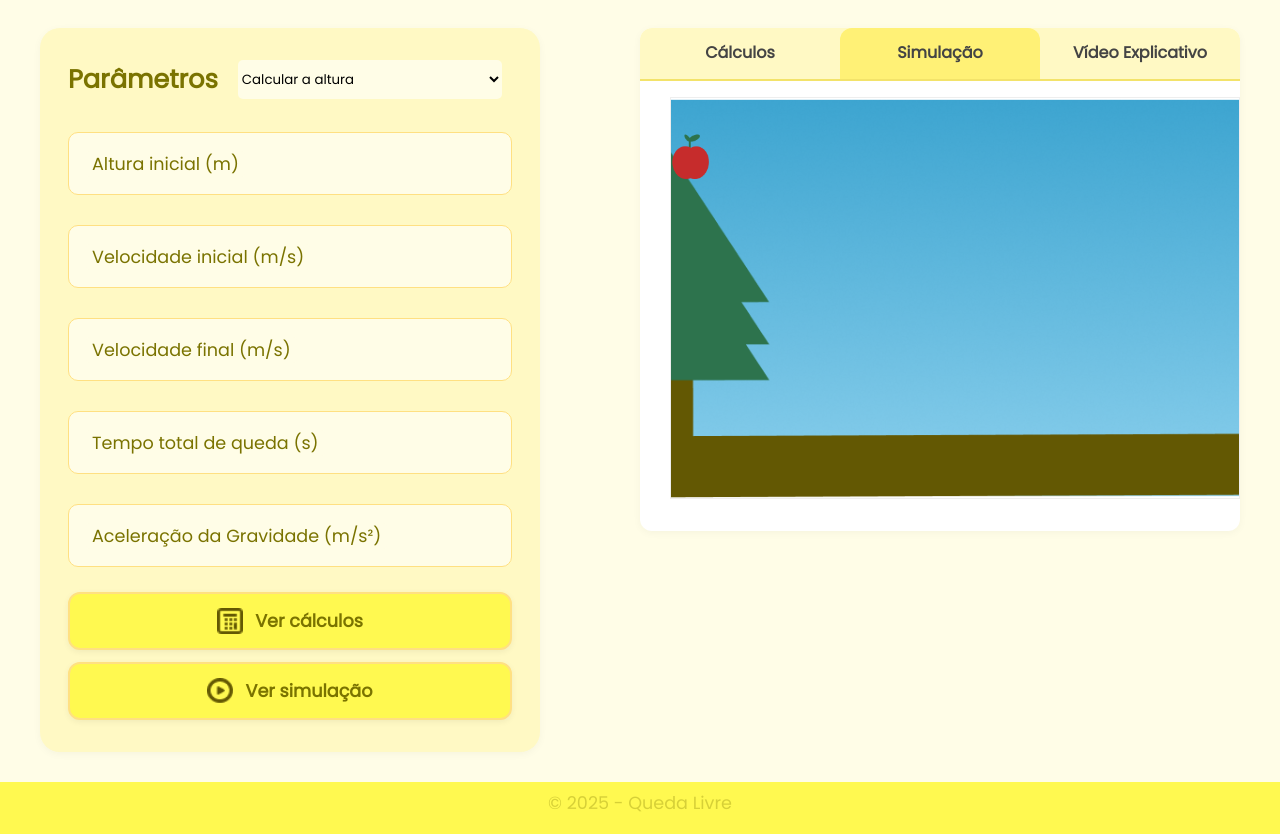
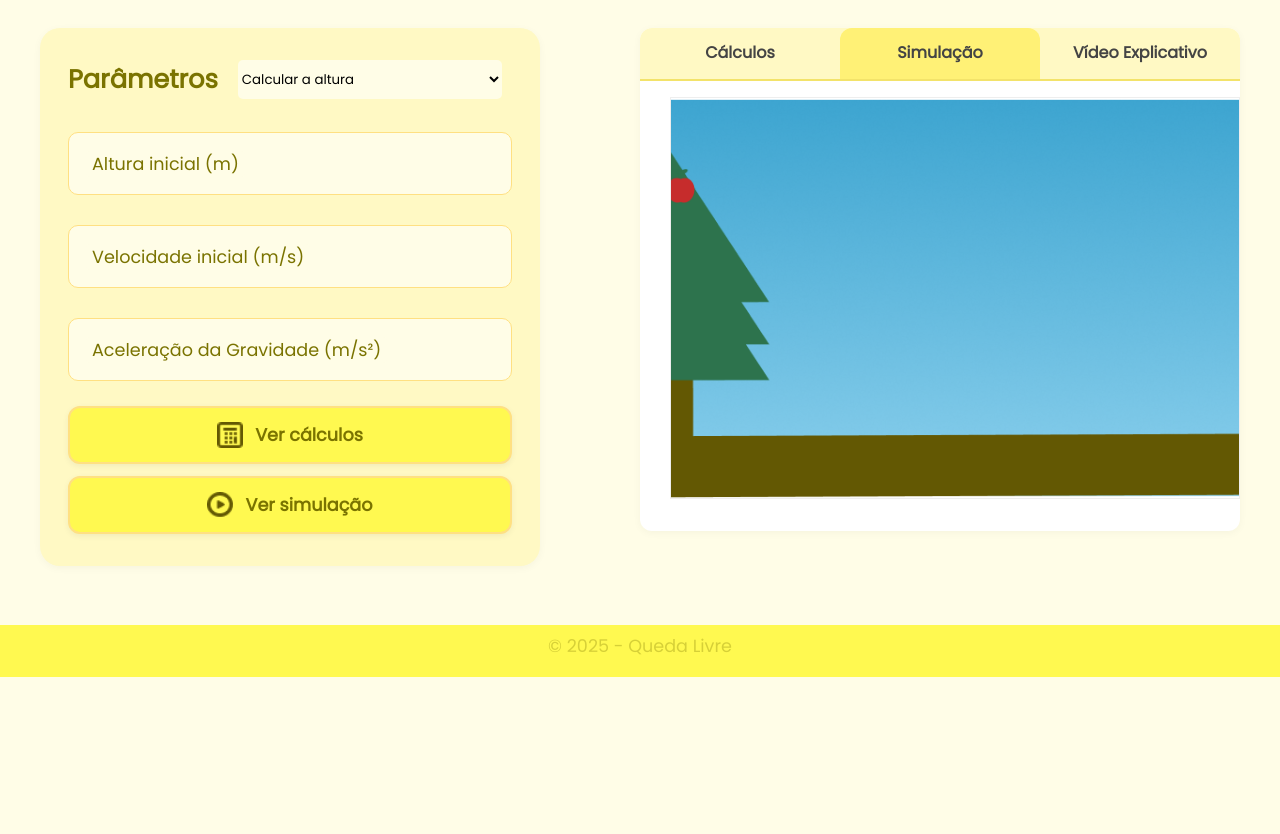
Before and after one commit to RodrigoBolgheroni/SimuladorQuedaLivre, a plain HTML site: page simulacao.html in a window 1280 px wide. Shown: the part 71-905 px from the top of the page. After the commit the page ends 800 px from the top, so only its background shows below. Drawn offline with Linux system fonts and the light colour scheme.

Commit message:
Alteração de inputs na aba de simulação

```diff
--- a/assets/css/style.css
+++ b/assets/css/style.css
@@ -281,9 +281,9 @@
 
 #maca {
   position: absolute;
-  width: 40px;
-  top: 0px;
-  left: -70px;
+  width: 30px;
+  top: 34.9px;
+  left: -75px;
   height: auto;
   z-index: 10;
 }
--- a/assets/js/simulacao.js
+++ b/assets/js/simulacao.js
@@ -73,11 +73,15 @@ document.addEventListener('DOMContentLoaded', () => {
 
 
             const h = !isNaN(h_val) && h_val > 0 ? h_val : null;
-            const v0 = !isNaN(v0_val) ? v0_val : 0;
+            const v0 = !isNaN(v0_val) && h_val >= 0 ? v0_val : null;
             const g = !isNaN(g_val) && g_val > 0 ? g_val : 9.8;
 
             if (h === null) {
                 alert("Por favor, insira uma 'Altura inicial (m)' válida e maior que zero para a simulação.");
+                return;
+            }
+            if (v0 === null) {
+                alert("Por favor, insira uma velocidade maior ou igual a 0 para a simulação.");
                 return;
             }
             if (g <= 0) {
--- a/simulacao.html
+++ b/simulacao.html
@@ -37,16 +37,6 @@
           </div>
 
           <div class="floating-label">
-            <input class="inputs" type="text" id="velocidade-final" name="velocidade final" placeholder=" " required />
-            <label for="velocidade-final">Velocidade final (m/s)</label>
-          </div>
-
-          <div class="floating-label">
-            <input class="inputs" type="text" id="tempo" name="tempo" placeholder=" " required />
-            <label for="tempo">Tempo total de queda (s)</label>
-          </div>
-
-          <div class="floating-label">
             <input class="inputs" type="text" id="aceleracao" name="aceleracao" placeholder=" " required />
             <label for="aceleracao">Aceleração da Gravidade (m/s²)</label>
           </div>
```
Also changed, not shown: index.html (+1 -1 lines).
